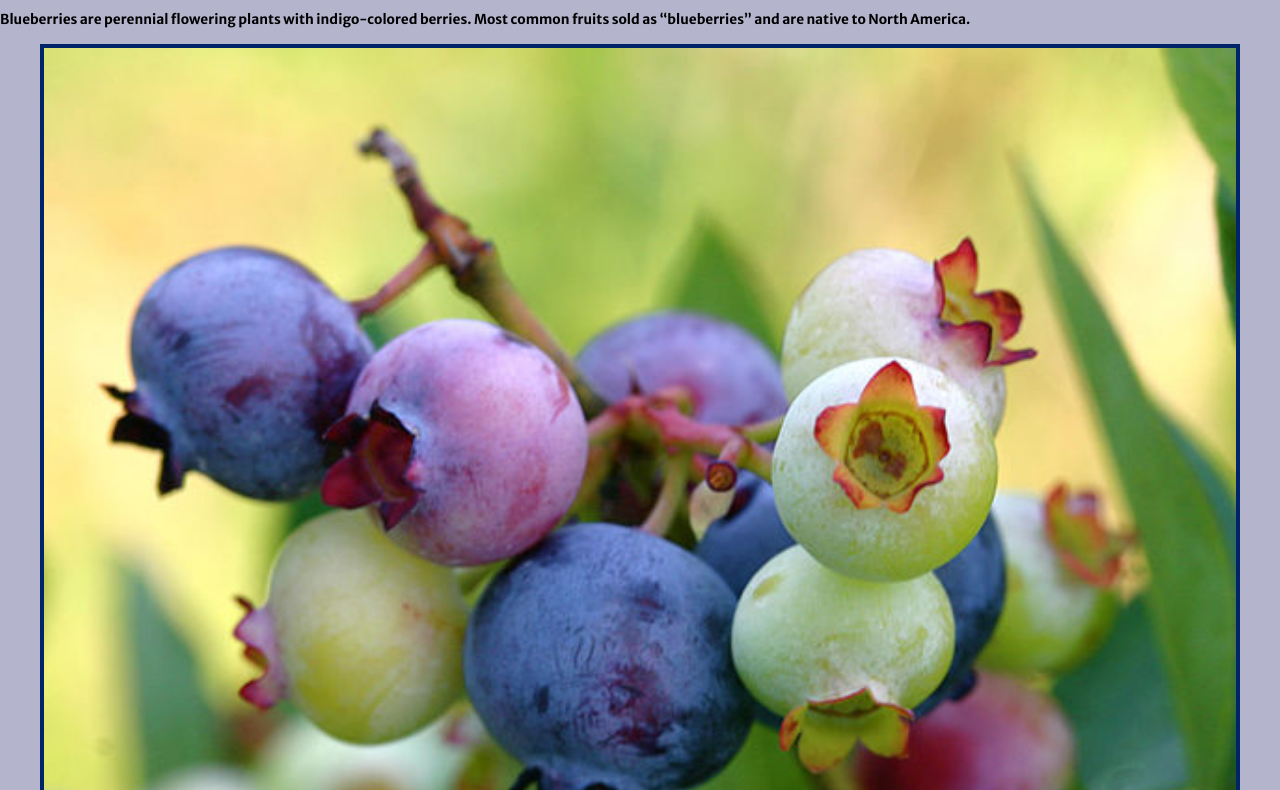
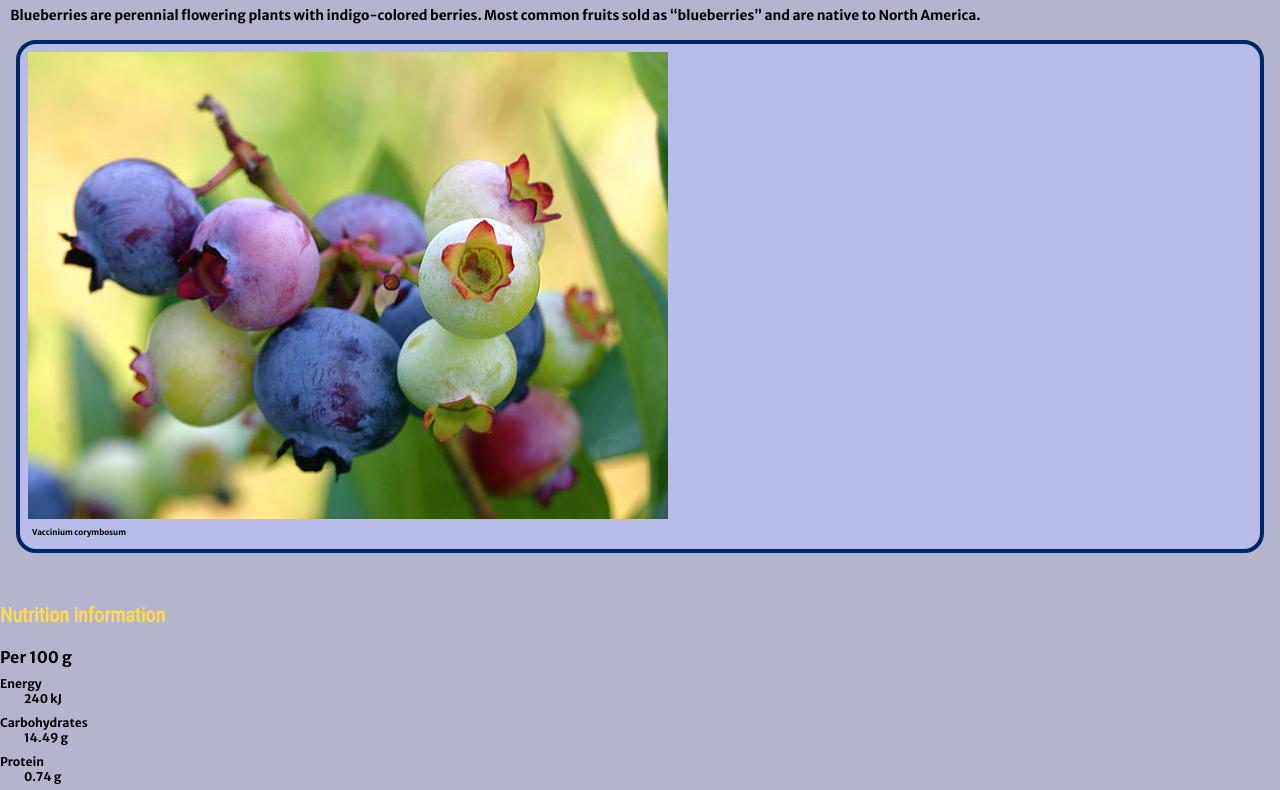
Before and after one commit to hemant551/basic-website-1, a plain HTML site: page index.html in a window 1280 px wide. Shown: the part 341-1131 px from the top of the page. Drawn offline with Linux system fonts and the light colour scheme.

Commit message:
finished the thing
Styled image captions, lists, and the footer.

As well as cleaned up some stuff and finessed some things like made my
nav bar in the centre and changed some code around.

```diff
--- a/css/main.css
+++ b/css/main.css
@@ -31,7 +31,8 @@
 
 nav {
     margin:0;
-  background-color: #002468
+    background-color: #002468;
+    text-align: center
 }
 
 a:hover .nav{
@@ -45,16 +46,12 @@
     font-size: 2em;
     color: #FFDB4D;
     border-top: solid 1px #FFFFB8;
-  padding:
 }
 
 p {
     font-family: 'Merriweather Sans', sans-serif;
     font-size: .85em;
-}
-
-i {
-    font-weight:200
+    margin: .75em;
 }
 
 blockquote {
@@ -73,10 +70,50 @@
 
 img {
     height: auto;
-    width: 100%;
+    max-width: 100%;
 }
 
 figure {
     border: 4px solid #002468;
-    padding: 0 0 1em 0
+    border-radius: 20px;
+    margin: 1em;
+    padding: .5em;
+    background-color: #b7bce9;
 }
+
+figcaption {
+    font-family: 'Merriweather Sans', sans-serif;
+    font-size: .5em;
+    padding: .5em;
+}
+
+h3 { font-family: 'Roboto Condensed', sans-serif;
+    font-size: 1.25em;
+    color: #FFDB4D;
+    padding: 1.5em 0 0;
+}
+
+.hundred {
+    font-size: 1em;
+}
+
+dt {
+    font-family: 'Merriweather Sans', sans-serif;
+    font-size: .75em;
+    margin: .75em 0 0
+}
+
+dd {
+    font-family: 'Merriweather Sans', sans-serif;
+    font-size: .75em;
+    margin: 0 2em;
+}
+
+footer {
+    font-family: 'Roboto Condensed', sans-serif;
+    font-size: .75em;
+    color: #ffffb8;
+    background-color: #002468;
+    margin: 0;
+    padding: .75em .75em 4em
+}
--- a/index.html
+++ b/index.html
@@ -30,14 +30,14 @@
   <p>Blueberries are perennial flowering plants with indigo-colored berries. Most common fruits sold as “blueberries” and are native to North America.</p>
 
 <figure>
-    <img src="images/blueberries.jpg" alt="A beautiful purple blueberry, because blueberries are actually kind of purple.">
+    <img src="images/blueberries.jpg" alt="A beautiful purple blueberry, because blueberries are actually kind of purple." style="max-width:100%;height:auto;">
     <figcaption>Vaccinium corymbosum </figcaption>
 </figure>
 
-  <h3>Nutrition information<h3>
+  <h3>Nutrition information</h3>
 
 <dl>
-  <dt>Per 100 g<dt>
+  <dt class="hundred">Per 100 g<dt>
   <dt>Energy</dt>
     <dd>240 kJ<dd>
   <dt>Carbohydrates</dt>
@@ -59,7 +59,7 @@
   <h3>Nutrition information</h3>
 
 <dl>
-  <dt>Per 100 g</dt>
+  <dt class="hundred">Per 100 g</dt>
   <dt>Energy</dt>
    <dd>288 kJ</dd>
   <dt>Carbohydrates</dt>
@@ -81,7 +81,7 @@
   <h3>Nutrition information</h3>
 
 <dl>
-  <dt>Per 100 g</dt>
+  <dt class="hundred">Per 100 g</dt>
   <dt>Energy</dt>
     <dd>234 kJ</dd>
   <dt>arbohydrates</dt>
```
Lines whose indentation alone changed are shown as unchanged.
